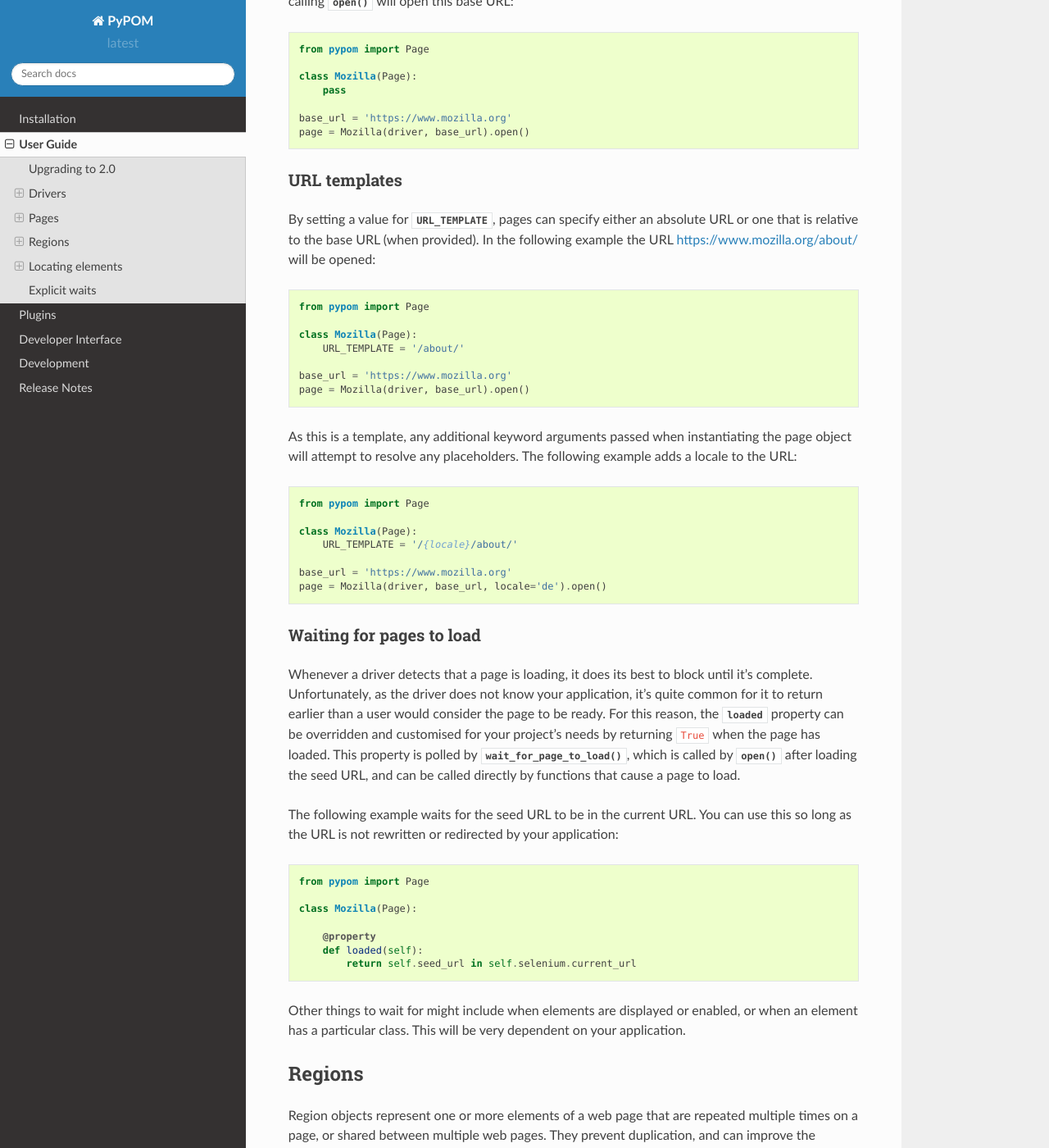
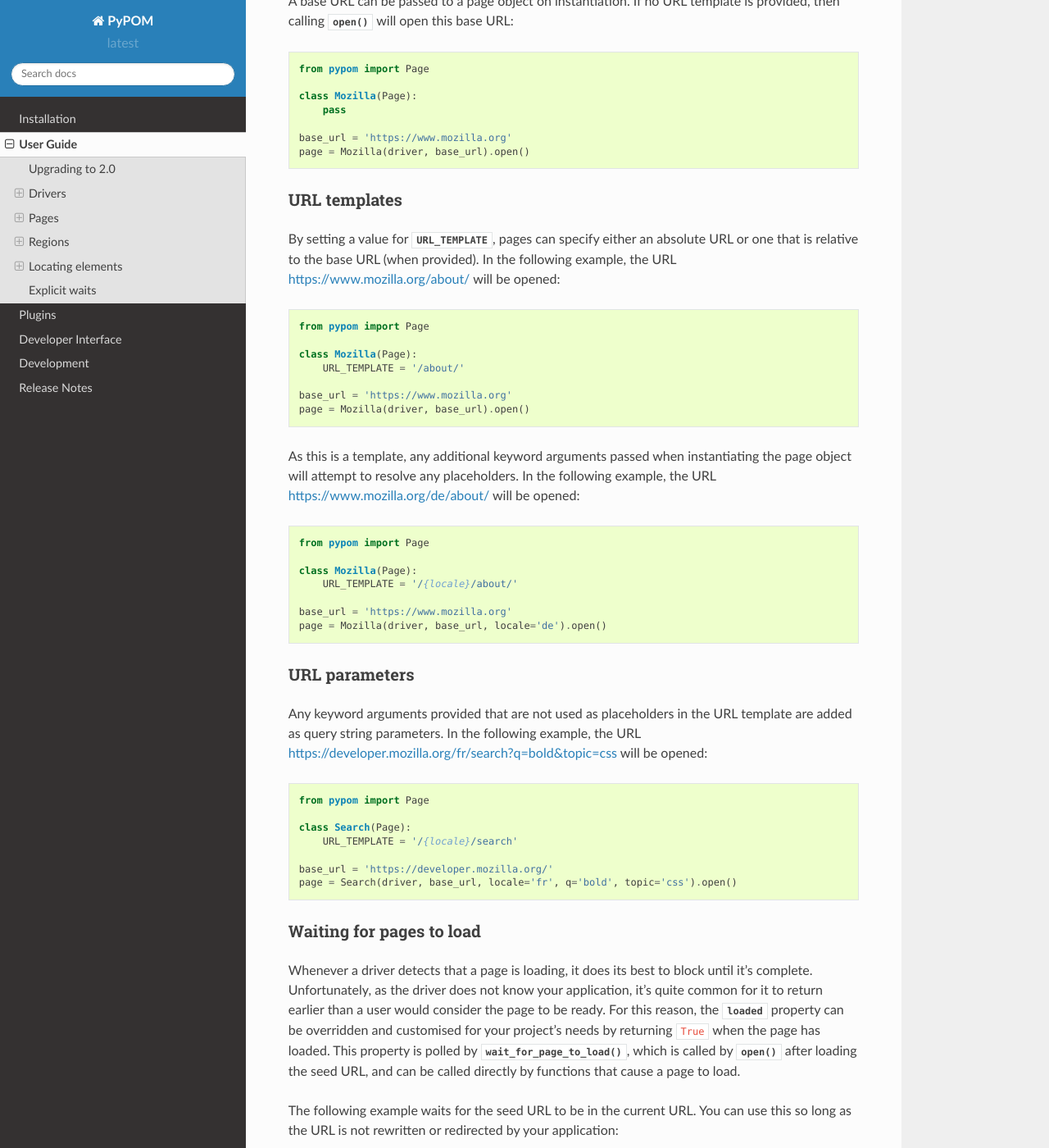
Before and after one commit to michaelwen45/michael-pom, a Sphinx documentation site: the page built from docs/user_guide.rst, in a window 1280 px wide and 1400 px high, scrolled down 2589 px. Shown: the whole window at 82% size. Built offline with Sphinx 7.4.7 and the Read the Docs theme 2.0.0, drawn with Linux system fonts in a browser that asks for light colours.

Commit message:
Add any unused url_kwargs from formatting the template as query string parameters

```diff
--- a/docs/news.rst
+++ b/docs/news.rst
@@ -16,6 +16,9 @@ Release Notes
     the page or region, which returns ``True`` when the page or region has
     finished loading.
   * See the user guide for more details.
+
+* Any unused ``url_kwargs`` after formatting ``URL_TEMPLATE`` are added as URL
+  query string parameters.
 
 **1.3.0 (2018-02-28)**
 
--- a/docs/user_guide.rst
+++ b/docs/user_guide.rst
@@ -110,8 +110,8 @@ URL templates
 
 By setting a value for :py:attr:`~pypom.page.Page.URL_TEMPLATE`, pages can
 specify either an absolute URL or one that is relative to the base URL (when
-provided). In the following example the URL https://www.mozilla.org/about/ will
-be opened::
+provided). In the following example, the URL https://www.mozilla.org/about/
+will be opened::
 
   from pypom import Page
 
@@ -122,8 +122,8 @@ be opened::
   page = Mozilla(driver, base_url).open()
 
 As this is a template, any additional keyword arguments passed when
-instantiating the page object will attempt to resolve any placeholders. The
-following example adds a locale to the URL::
+instantiating the page object will attempt to resolve any placeholders. In the
+following example, the URL https://www.mozilla.org/de/about/ will be opened::
 
   from pypom import Page
 
@@ -132,6 +132,21 @@ following example adds a locale to the URL::
 
   base_url = 'https://www.mozilla.org'
   page = Mozilla(driver, base_url, locale='de').open()
+
+URL parameters
+~~~~~~~~~~~~~~
+
+Any keyword arguments provided that are not used as placeholders in the URL
+template are added as query string parameters. In the following example, the
+URL https://developer.mozilla.org/fr/search?q=bold&topic=css will be opened::
+
+  from pypom import Page
+
+  class Search(Page):
+      URL_TEMPLATE = '/{locale}/search'
+
+  base_url = 'https://developer.mozilla.org/'
+  page = Search(driver, base_url, locale='fr', q='bold', topic='css').open()
 
 Waiting for pages to load
 ~~~~~~~~~~~~~~~~~~~~~~~~~
```
Also changed, not shown: other parts of docs/news.rst (+1 -1 lines), 2 other files.
